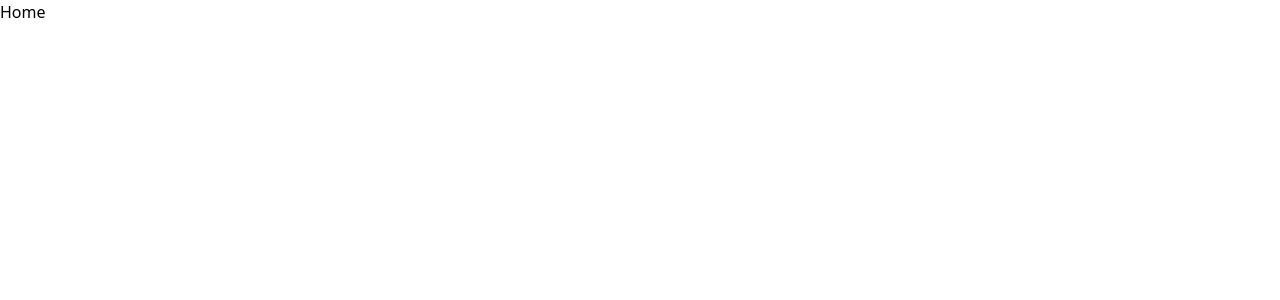
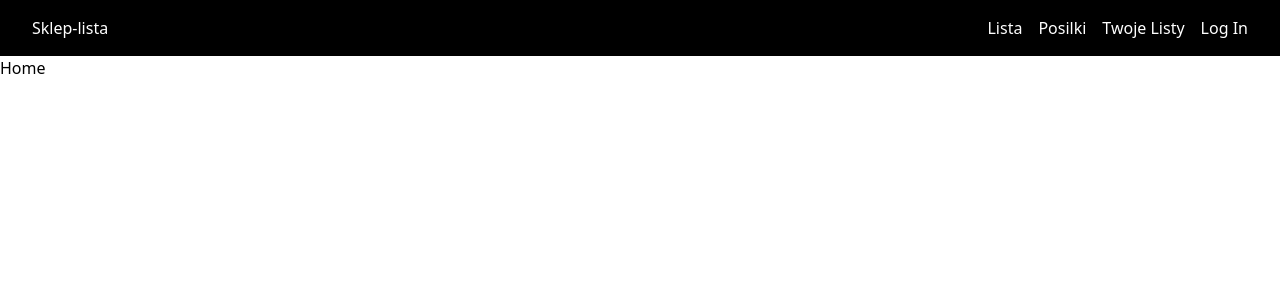
Before and after one commit to ArturPawelski/shopping-list, a React (Create React App) app: page / in a window 1280 px wide. Shown: the top 300 px of the page. Built offline with nearby package versions, Linux system fonts and the light colour scheme.

Commit message:
router components

```diff
--- a/src/App.js
+++ b/src/App.js
@@ -1,10 +1,12 @@
-import { BrowserRouter, Routes, Route } from 'react-router-dom'
+import { BrowserRouter, Routes, Route, Link } from 'react-router-dom'
 
-import Home from './components/Home';
-import Lista from './components/Lista';
-import Posilki from './components/Posilki';
-import TwojeListy from './components/TwojeListy';
-import Login from './components/Login';
+import Home from './components/Home/Home';
+import Lista from './components/Lista/Lista';
+import Posilki from './components/Posilki/Posilki';
+import TwojeListy from './components/TwojeListy/TwojeListy';
+import Login from './components/Login/Login';
+
+import Navbar from './components/Navbar';
 
 
 
@@ -13,28 +15,26 @@ function App() {
     <div >
 
       <BrowserRouter>
+
+        <Navbar />
+
         <Routes>
-
           <Route path='/' element={<Home />} />
 
-          <Route path='/lista' element={<Lista />} />
+          < Route path='/lista' element={< Lista />} />
 
-          <Route path='/posilki' element={< Posilki />} />
+          < Route path='/posilki' element={< Posilki />} />
 
-          <Route path='/twojelisty' element={<TwojeListy />} />
+          < Route path='/twojelisty' element={< TwojeListy />} />
 
-          <Route path='/login' element={<Login />} />
+          < Route path='/login' element={< Login />} />
 
-          <Route path='*' element={<h1>404 error</h1>} />
+          < Route path='*' element={<h1 h1 > 404 error</h1 >} />
+        </Routes >
+      </BrowserRouter >
 
 
-
-        </Routes>
-      </BrowserRouter>
-
-
-
-    </div>
+    </div >
   );
 }
 
--- a/src/components/Navbar.jsx
+++ b/src/components/Navbar.jsx
@@ -1,26 +1,28 @@
-// import React from 'react'
+import React from 'react'
+import { Link } from 'react-router-dom'
 
 
-// const Navbar = () => {
-//     return (
-//         <div className='w-full '>
-//             <nav className='flex bg-black text-white justify-between py-4 px-8 '>
 
 
-//                 <a href="/"> Site Name</a>
+const Navbar = () => {
+    return (
+        <div className='w-full '>
+            <nav className='flex bg-black text-white justify-between py-4 px-8 '>
 
-//                 <ul className='flex gap-4'>
-//                     <li> <a href="/lista"> LISTA </a></li>
-//                     <li> <a href="/posilki"> POSILKI  </a></li>
-//                     <li> <a href="/twojelisty"> TWOJE LISTY  </a></li>
-//                     <li> <a href="/login"> LOG IN  </a></li>
+                <Link to="/"> Sklep-lista </Link>
 
-//                 </ul>
+                <ul className='flex gap-4'>
 
+                    <li> <Link to="/lista"> Lista </Link></li>
+                    <li> <Link to="/posilki"> Posilki </Link> </li>
+                    <li> <Link to="/twojelisty"> Twoje Listy </Link>  </li>
+                    <li> <Link to="/login"> Log In </Link> </li>
 
-//             </nav>
-//         </div>
-//     )
-// }
+                </ul>
 
-// export default Navbar
+            </nav>
+        </div>
+    )
+}
+
+export default Navbar
```
Also changed, not shown: src/components/Home/Home.jsx (renamed from src/components/Home.jsx), src/components/Lista/Lista.jsx (renamed from src/components/Lista.jsx), src/components/Login/Login.jsx (renamed from src/components/Login.jsx), src/components/Posilki/Posilki.jsx (renamed from src/components/Posilki.jsx), src/components/TwojeListy/TwojeListy.jsx (renamed from src/components/TwojeListy.jsx), src/index.css (line endings or trailing spaces).
